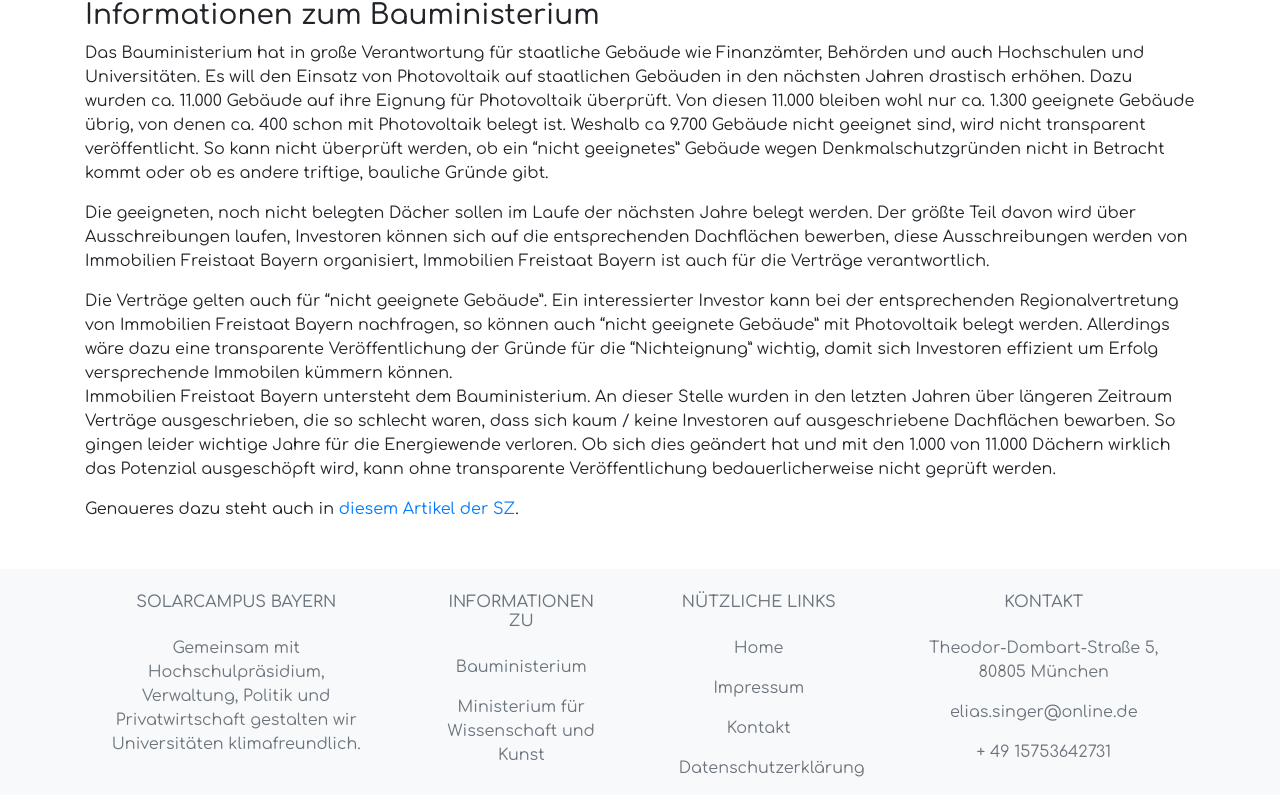
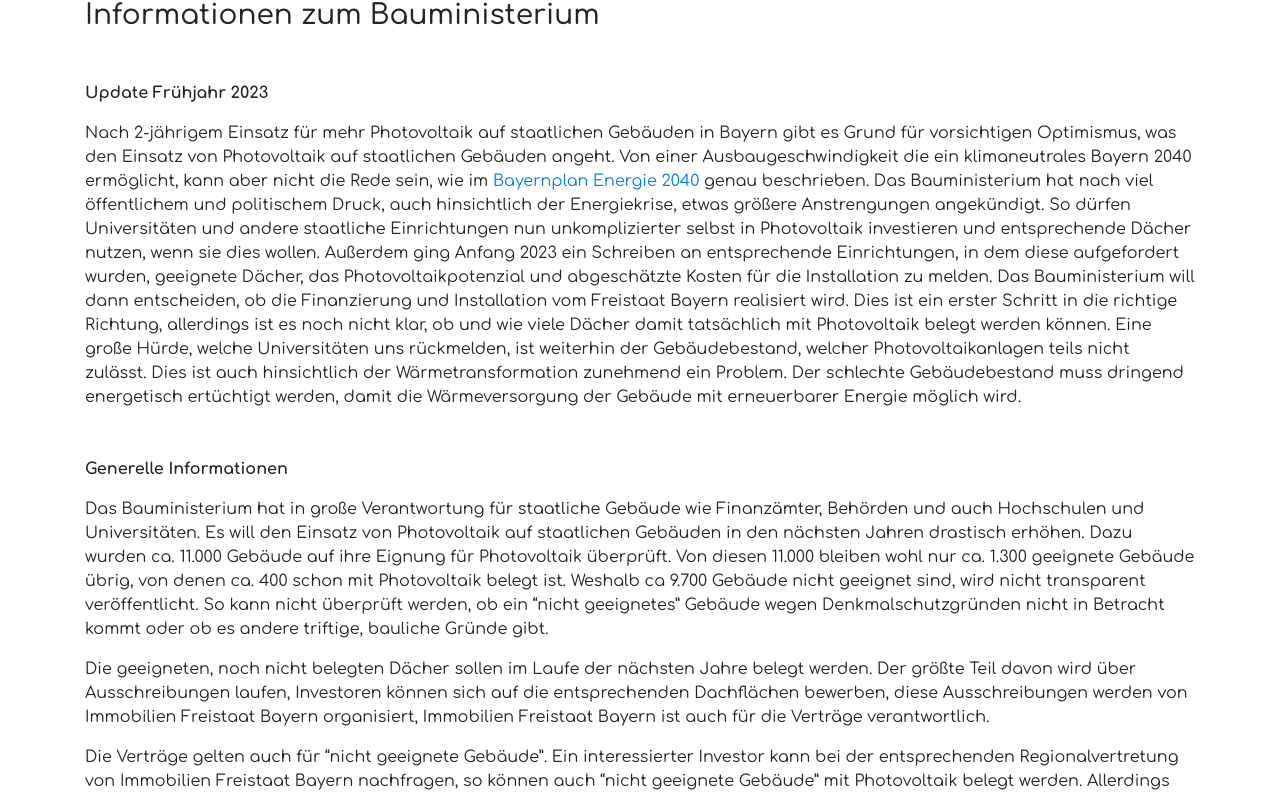
Before and after one commit to Ellse1/SolarcampusFrontend-bayern, a Nuxt app: page /information/bauministerium in a window 1280 px wide. Shown: the part 499-1294 px from the top of the page. Built offline with nearby package versions, Linux system fonts and the light colour scheme.

Commit message:
bauministerium update

```diff
--- a/pages/information/bauministerium.vue
+++ b/pages/information/bauministerium.vue
@@ -2,6 +2,26 @@
   <div class="container mt-5">
     <h3>Informationen zum Bauministerium</h3>
     <div>
+      <p class="mt-5">
+        <b>Update Frühjahr 2023</b>
+      </p>
+      <p>
+        Nach 2-jährigem Einsatz für mehr Photovoltaik auf staatlichen Gebäuden in Bayern gibt es Grund für vorsichtigen Optimismus, was den Einsatz von Photovoltaik auf staatlichen Gebäuden angeht.
+        Von einer Ausbaugeschwindigkeit die ein klimaneutrales Bayern 2040 ermöglicht, kann aber nicht die Rede sein, wie im <a href="https://bayernplan-energie.ffe.de/#start" target="_blanc">Bayernplan Energie 2040</a> genau beschrieben.
+        Das Bauministerium hat nach viel öffentlichem und politischem Druck, auch hinsichtlich der Energiekrise, etwas größere Anstrengungen angekündigt.
+        So dürfen Universitäten und andere staatliche Einrichtungen nun unkomplizierter selbst in Photovoltaik investieren und entsprechende Dächer nutzen, wenn sie dies wollen.
+        Außerdem ging Anfang 2023 ein Schreiben an entsprechende Einrichtungen, in dem diese aufgefordert wurden, geeignete Dächer, das Photovoltaikpotenzial und abgeschätzte
+        Kosten für die Installation zu melden. Das Bauministerium will dann entscheiden, ob die Finanzierung und Installation vom Freistaat Bayern realisiert wird.
+        Dies ist ein erster Schritt in die richtige Richtung, allerdings ist es noch nicht klar, ob und wie viele Dächer damit tatsächlich mit Photovoltaik belegt werden können.
+        Eine große Hürde, welche Universitäten uns rückmelden, ist weiterhin der Gebäudebestand, welcher Photovoltaikanlagen teils nicht zulässt.
+        Dies ist auch hinsichtlich der Wärmetransformation zunehmend ein Problem. Der schlechte Gebäudebestand muss dringend energetisch ertüchtigt werden, damit die
+        Wärmeversorgung der Gebäude mit erneuerbarer Energie möglich wird.
+      </p>
+    </div>
+    <div>
+      <p class="mt-5">
+        <b>Generelle Informationen</b>
+      </p>
       <p>
         Das Bauministerium hat in große Verantwortung für staatliche Gebäude wie Finanzämter, Behörden und auch Hochschulen und Universitäten.
         Es will den Einsatz von Photovoltaik auf staatlichen Gebäuden in den nächsten Jahren drastisch erhöhen.
```
